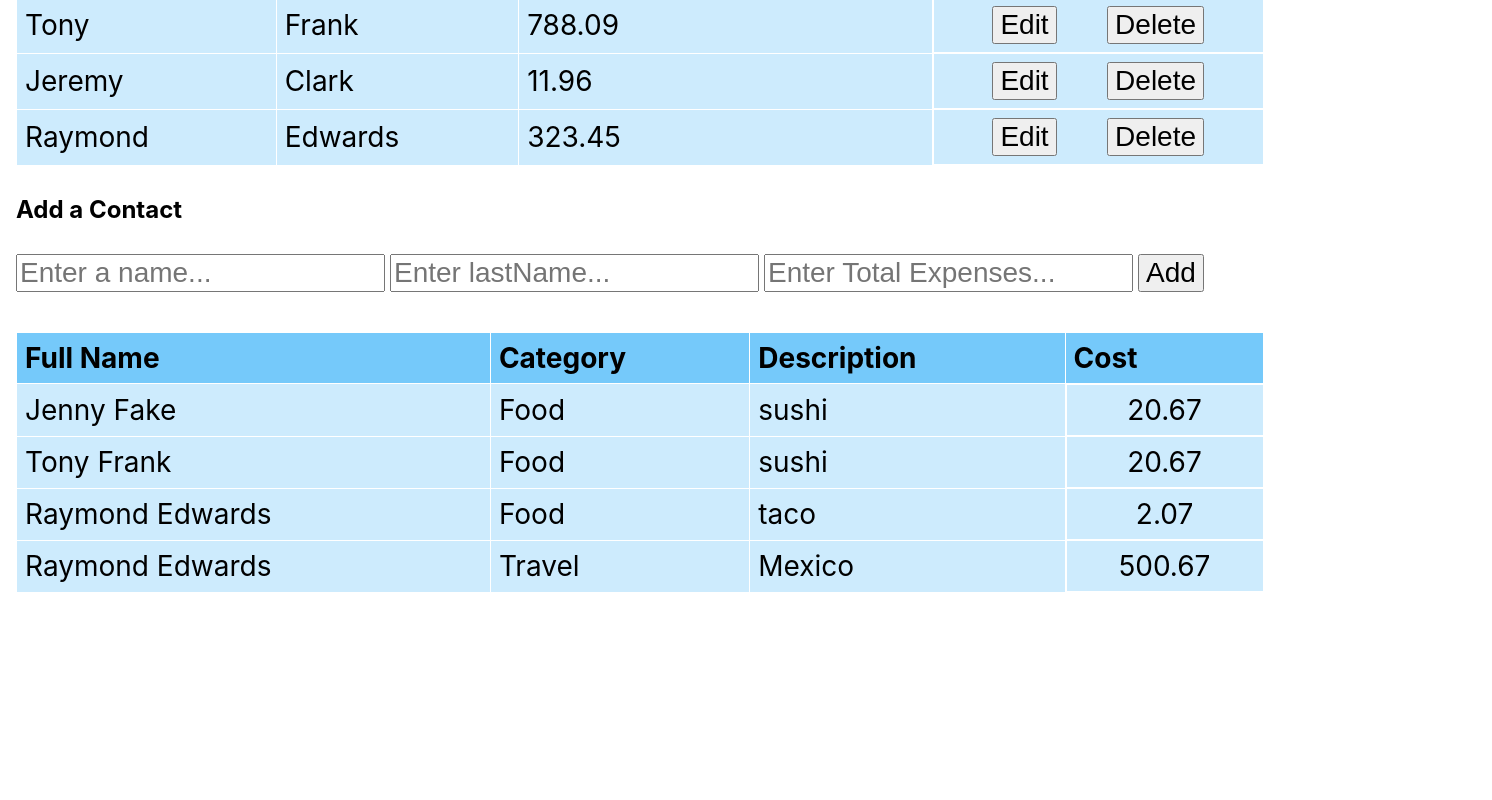
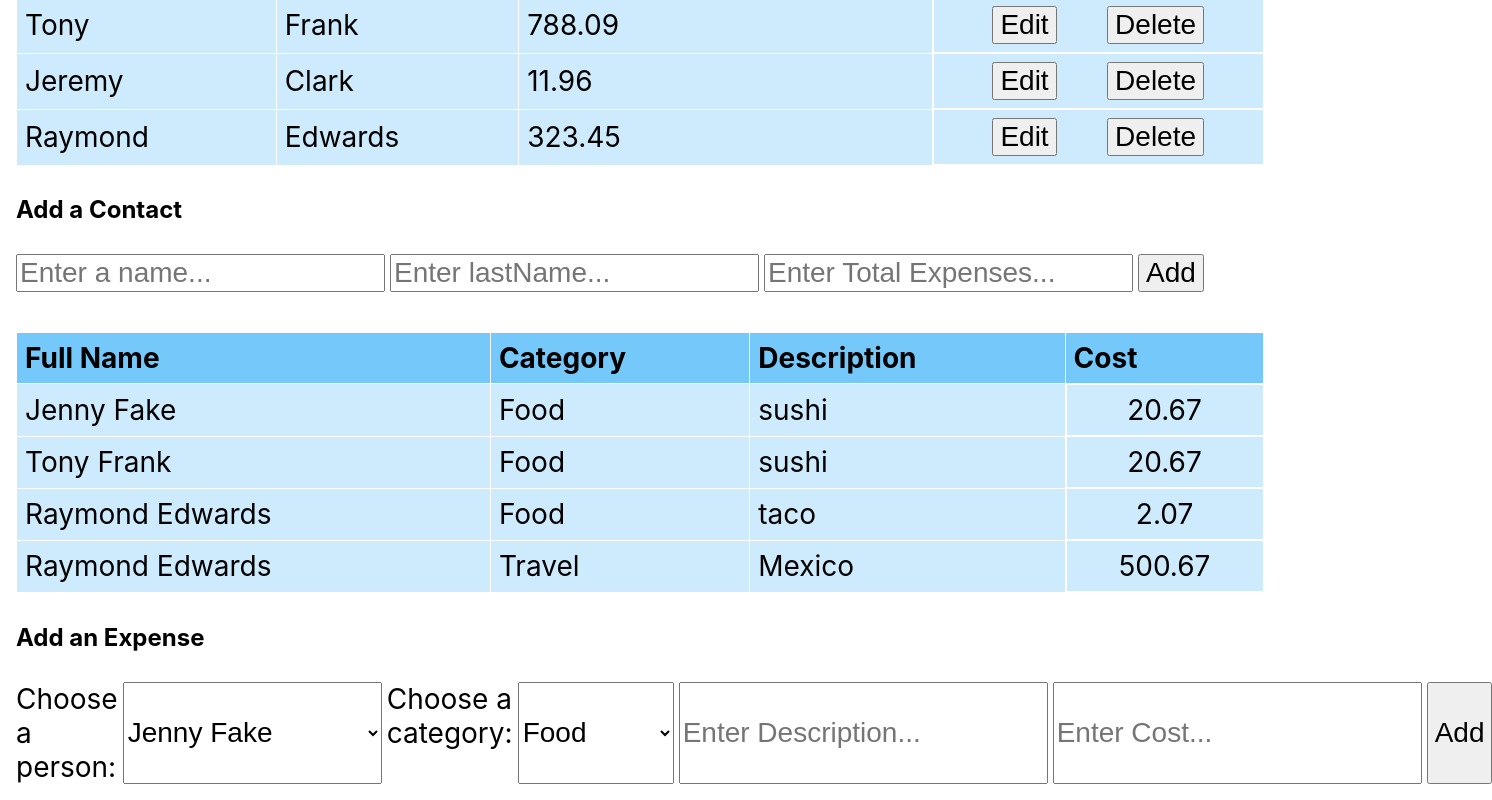
Before and after one commit to jacklmbrt07/ld-app, a React (Create React App) app: page / in a window 1280 px wide. Shown: the part 183-983 px from the top of the page, 1492 px wide, since content can reach past the window. Before the commit the page ends 800 px from the top, so only its background shows below. Built offline with nearby package versions, Linux system fonts and the light colour scheme.

Commit message:
added expenses input form no functionality

```diff
--- a/src/App.js
+++ b/src/App.js
@@ -7,6 +7,8 @@ import EditableRow from "./Components/EditableRow";
 
 const App = () => {
   const [contacts, setContacts] = useState(data);
+
+  const categoryNames = ["Food", "Travel", "Equipment"];
 
   const [addFormData, setAddFormData] = useState({
     firstName: "",
@@ -185,17 +187,19 @@ const App = () => {
           </thead>
           <tbody>
             {contacts.map((contact, i) => {
-              const name = `${contact.firstName} ${contact.lastName}`;
+              let name = `${contact.firstName} ${contact.lastName}`;
               return (
                 <React.Fragment key={i}>
                   {contact.expenses.map((expense, j) => {
                     return (
-                      <tr key={j}>
-                        <td>{name}</td>
-                        <td>{expense.expense.category}</td>
-                        <td>{expense.expense.description}</td>
-                        <td>{expense.expense.cost}</td>
-                      </tr>
+                      <React.Fragment key={j}>
+                        <tr>
+                          <td>{name}</td>
+                          <td>{expense.expense.category}</td>
+                          <td>{expense.expense.description}</td>
+                          <td>{expense.expense.cost}</td>
+                        </tr>
+                      </React.Fragment>
                     );
                   })}
                 </React.Fragment>
@@ -204,6 +208,46 @@ const App = () => {
           </tbody>
         </table>
       </form>
+
+      <h2>Add an Expense</h2>
+      <form>
+        <label for="expenses">Choose a person:</label>
+        <select name="expenses" id="expenses">
+          {contacts.map((contact, i) => {
+            let name = `${contact.firstName} ${contact.lastName}`;
+
+            return (
+              <option key={i} value={name}>
+                {name}
+              </option>
+            );
+          })}
+        </select>
+        <label for="category">Choose a category:</label>
+        <select name="category" id="category">
+          {categoryNames.map((name, i) => (
+            <option key={i} value={name}>
+              {name}
+            </option>
+          ))}
+        </select>
+        <input
+          type="text"
+          name="description"
+          required={false}
+          placeholder="Enter Description..."
+        />
+        <input
+          type="number"
+          step="0.01"
+          max="2500"
+          name="cost"
+          required
+          placeholder="Enter Cost..."
+        />
+                <button type="submit">Add</button>
+
+      </form>
     </div>
   );
 };
```
